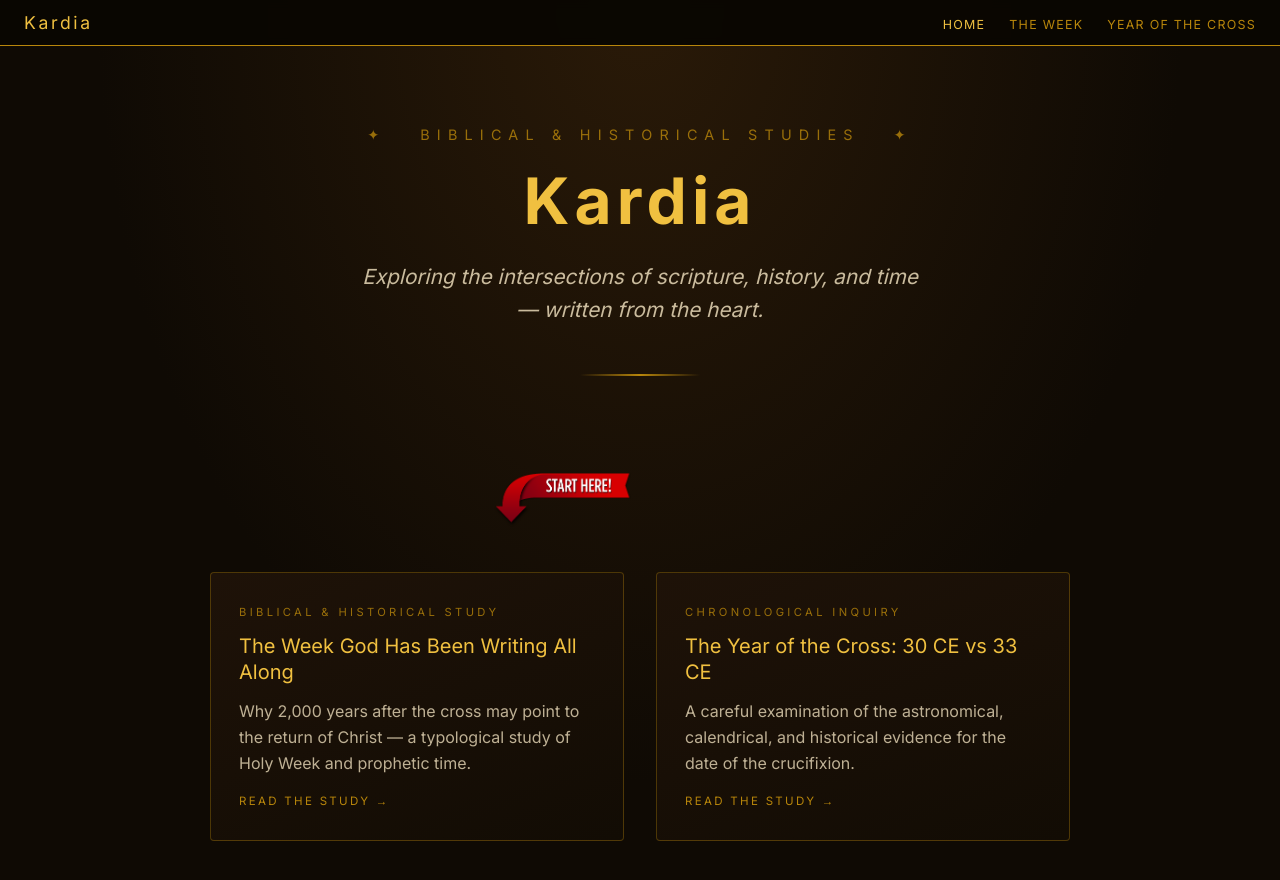
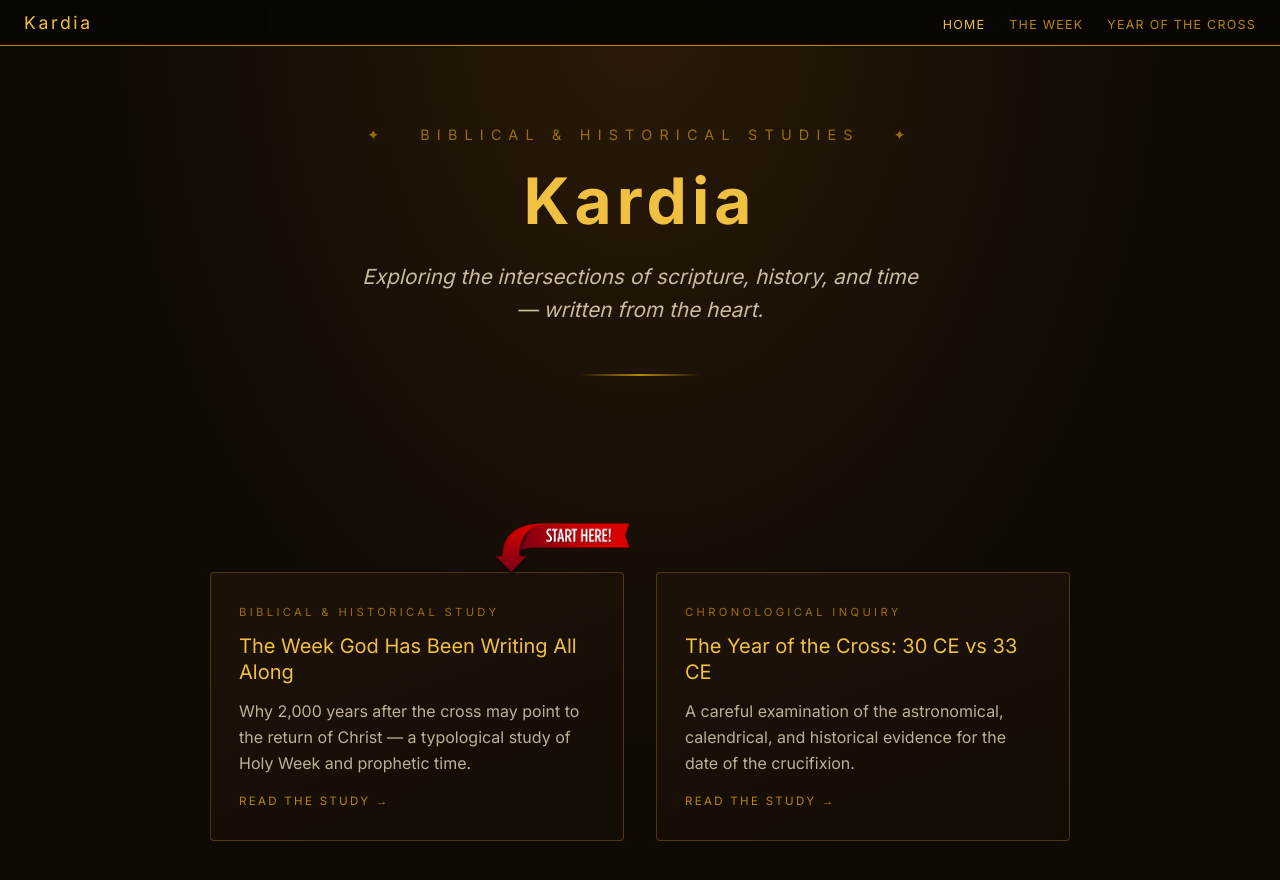
Before and after one commit to dad2jrn/kardia, a React (Vite) app: page /#/ in a window 1280 px wide. Shown: the top 880 px of the page. Built offline with nearby package versions, Linux system fonts and the light colour scheme.

Commit message:
fix: adjust position of 'Start here!' annotation for better visibility

```diff
--- a/src/index.css
+++ b/src/index.css
@@ -159,7 +159,7 @@ body {
 
 .start-here-annotation {
   position: absolute;
-  top: -100px;
+  top: -50px;
   right: -10px;
   pointer-events: none;
   user-select: none;
```
